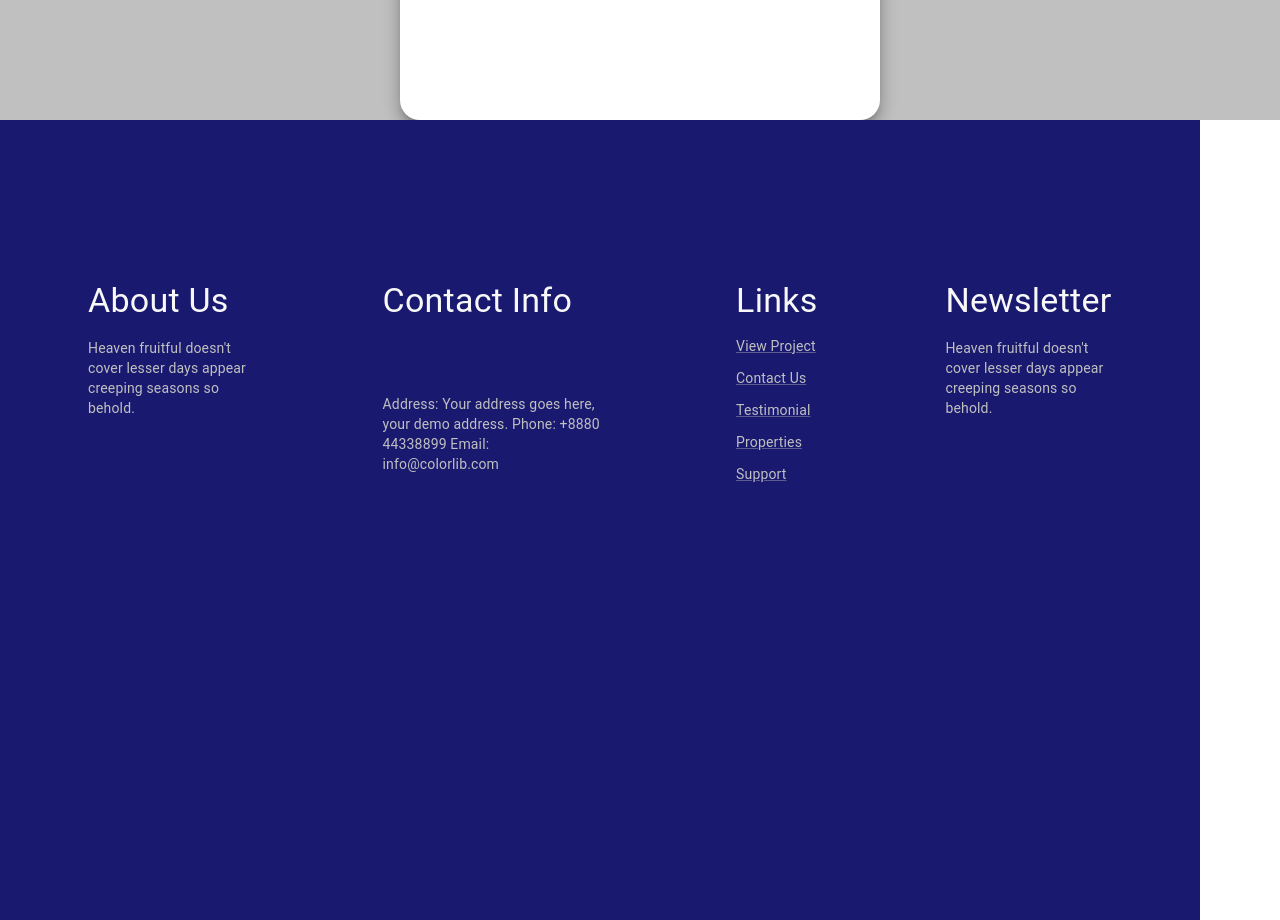
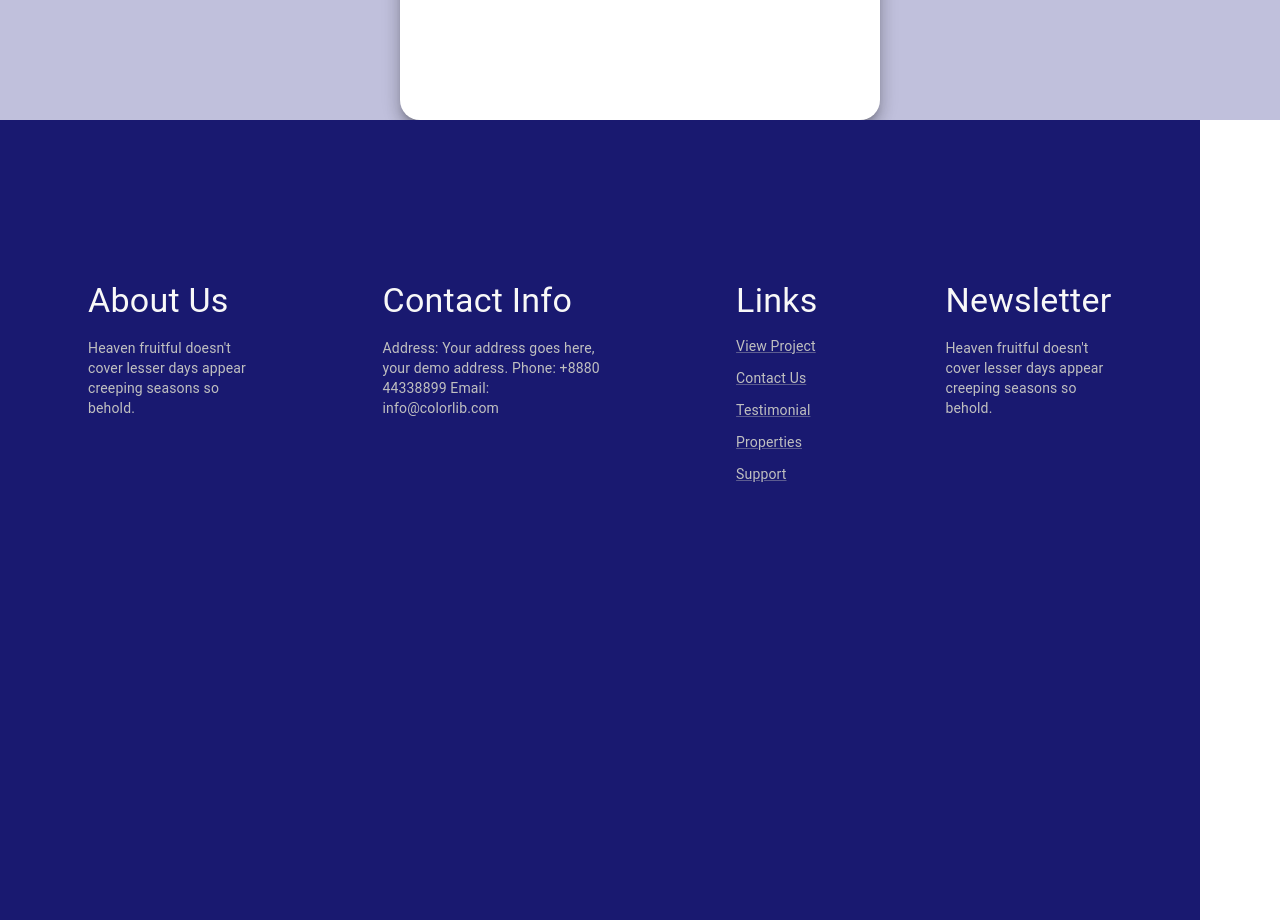
Before and after one commit to nikShri31/Job-Listing, a React (Vite) app in the folder Frontend/: page / in a window 1280 px wide. Shown: the part 2280-3200 px from the top of the page. Built offline with nearby package versions, Linux system fonts and the light colour scheme.

Commit message:
pull request

```diff
--- a/Frontend/src/Authentication/Signup.jsx
+++ b/Frontend/src/Authentication/Signup.jsx
@@ -21,7 +21,7 @@ import GoogleIcon from "@mui/icons-material/Google";
 import Visibility from "@mui/icons-material/Visibility";
 import VisibilityOff from "@mui/icons-material/VisibilityOff";
 
-const emails = ["username@gmail.com", "user02@gmail.com"];
+
 
 function Signup() {
   const [showPassword, setShowPassword] = useState(false);
--- a/Frontend/src/Footer/Footer.jsx
+++ b/Frontend/src/Footer/Footer.jsx
@@ -1,5 +1,5 @@
 import { ThemeProvider } from "@emotion/react";
-import { Box, Container, createTheme, Grid, Link, Typography } from "@mui/material";
+import { Box, Container, createTheme, Divider, Grid, Link, Typography } from "@mui/material";
 import React from "react";
 
 const boxStyle ={
@@ -51,6 +51,7 @@ const Footer = () => {
       sx={{
         backgroundColor: "rgba(25, 25, 112, 1)",
         minHeight: "100vh",
+        minWidth:'100vh',
         display: "flex",
         justifyContent: "space-between",
         py:15,
@@ -72,7 +73,7 @@ const Footer = () => {
       <Typography gutterBottom variant="h4" color="primary.main" component="div" sx={{ mb: 2 }}>
         Contact Info
       </Typography>
-      <Typography variant="body2" color="secondary.main" sx={{ my: 9,}}>
+      <Typography variant="body2" color="secondary.main" sx={{ mb: 5,}}>
         Address: Your address goes here, your demo address.
         Phone: +8880 44338899
         Email: info@colorlib.com
@@ -99,8 +100,12 @@ const Footer = () => {
                 mb: 1,
                 transition: 'transform 0.2s, box-shadow 0.2s',
                 '&:hover': {
+                  fontWeight:'bold',
+                  color:'white',
+                  textDecoration:'none',
                   transform: 'translateY(-5px)',
                   boxShadow: 3,
+
                 },
               }}
             >
@@ -120,8 +125,10 @@ const Footer = () => {
         Heaven fruitful doesn't cover lesser days appear creeping seasons so behold.
       </Typography>
     </Box>
+
     </Container>
     </Grid>
+
     </ThemeProvider>
   );
 };
--- a/Frontend/src/Pages/AuthPage.jsx
+++ b/Frontend/src/Pages/AuthPage.jsx
@@ -25,7 +25,7 @@ const AuthPage = () => {
      <Grid container
      flexDirection={"column"}
      alignItems={"flex-start"}
-     sx={{backgroundColor: "rgba(192, 192, 192, 1)",}}>
+     sx={{backgroundColor: "rgba(192, 192, 220, 1)",}}>
 
      {/* Headlines */  }
         <Grid
```
